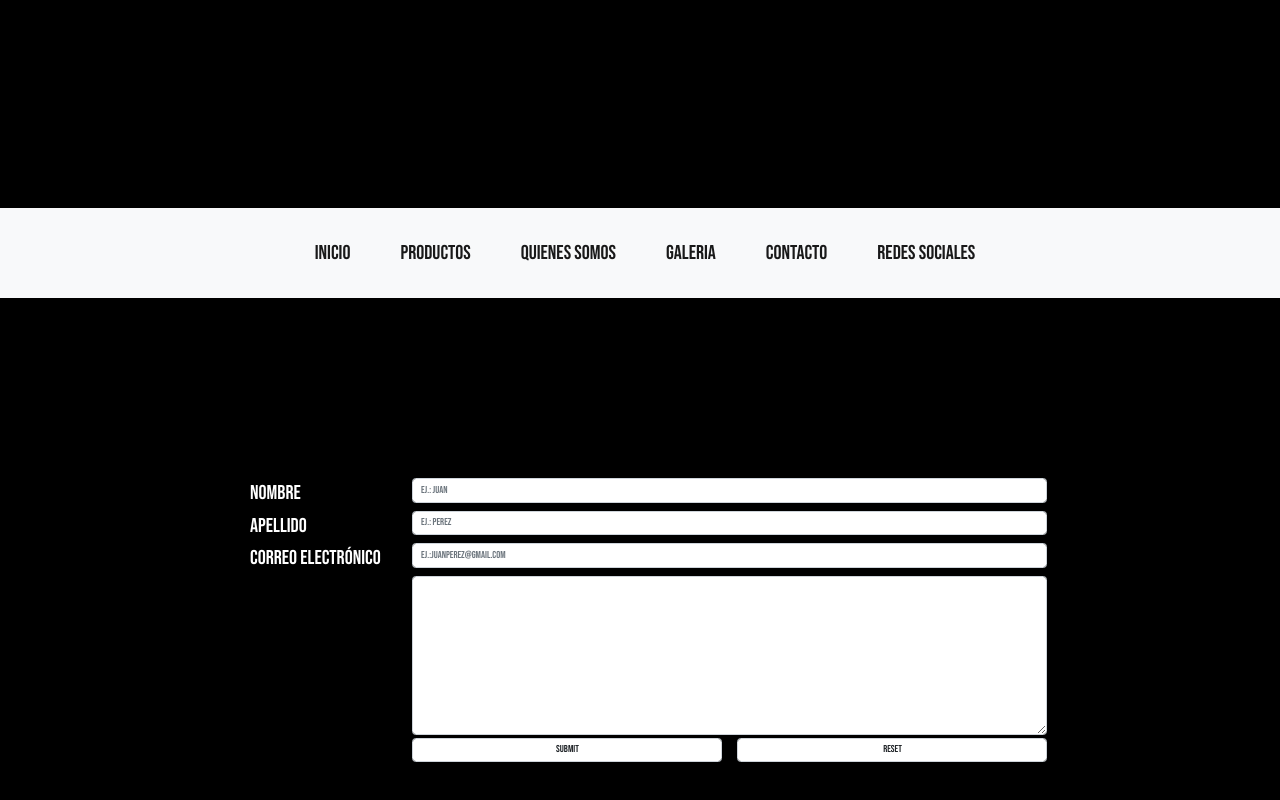
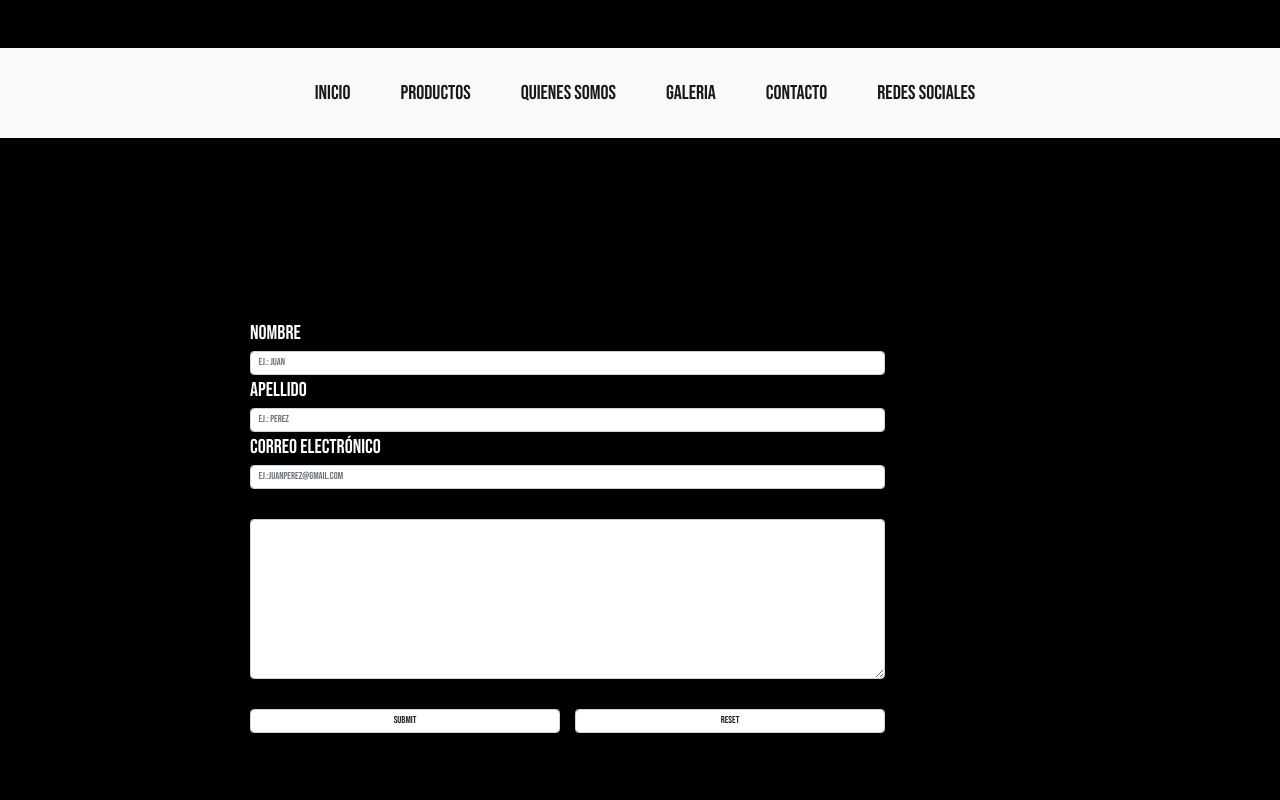
Before and after one commit to CRISTIANCORADINI/Bootstrap-desafio, a plain HTML site: page html/contacto.html in a window 1280 px wide. Shown: the part 592-1392 px from the top of the page. Drawn offline with nearby package versions, Linux system fonts and the light colour scheme.

Commit message:
última modificación para la preentrega final

```diff
--- a/css/estilo.css
+++ b/css/estilo.css
@@ -47,9 +47,9 @@ h1 {
     display: flex;
     align-items: center;
     justify-content: center;
-    position: sticky;
+    /* position: sticky; */
     top: 0;
-    margin-top: 100vh;
+    margin-top: 80vh;
     grid-area: nav;
 }
 .menu {
@@ -167,7 +167,7 @@ section {
     padding-top: 2rem;
  }
  .imgQuienesSomos {
-    width: 400px;
+    min-width: 400px;
     object-fit: cover;
     /* margin-left: 18.5rem; */
     height: 55rem;
@@ -195,10 +195,12 @@ section {
         font-size: 10rem;
     }
 }
+
 @media (max-width: 720px) {
     h1 {
         font-size: 7rem;
     }
+
     /* p {
         font-size: 1.8rem;
 
--- a/html/contacto.html
+++ b/html/contacto.html
@@ -79,7 +79,7 @@
     <div class="container formContacto">
       <form class="form mt-5">
         <div class="row">
-          <label for="Nombre" class="col-2 pb-1">Nombre</label>
+          <label for="Nombre" class="col-2 col-sm-6 col-xs-12 pb-1">Nombre</label>
           <div class="col-8">
             <input
               type="text"
@@ -90,7 +90,7 @@
           </div>
         </div>
         <div class="row">
-          <label for="Apellido" class="col-2 pb-1">Apellido</label>
+          <label for="Apellido" class="col-2 col-sm-6 col-xs-12 pb-1">Apellido</label>
           <div class="col-8">
             <input
               type="text"
@@ -101,10 +101,10 @@
           </div>
         </div>
         <div class="row">
-          <label for="Correo electrónico" class="col-2 pb-1"
+          <label for="Correo electrónico" class="col-2 col-sm-6 pb-1"
             >Correo electrónico</label
           >
-          <div class="col-8">
+          <div class="col-8 ">
             <input
               type="email"
               placeholder="Ej.:juanperez@gmail.com"
@@ -114,11 +114,11 @@
           </div>
         </div>
         <div class="row">
-          <div class="col-2"></div>
-          <div class="col-8">
+          <div class=" "></div>
+          <div class="col-8 col-sm-8 col-xs-8 mt-5">
             <textarea
               name="descripcion"
-              class="form-control mb-1"
+              class="form-control mb-5"
               id=""
               cols="30"
               rows="10"
@@ -126,7 +126,7 @@
           </div>
         </div>
         <div class="row">
-          <div class="col-2"></div>
+          <div class=""></div>
           <div class="col-4">
             <input type="submit" class="form-control" />
           </div>
```
Also changed, not shown: html/quienessomos.html (+4 -4 lines).
